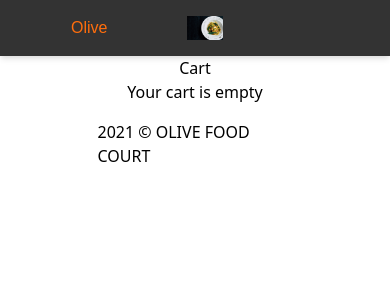
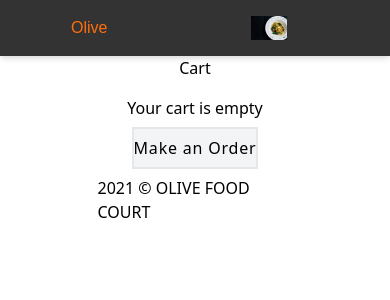
Before and after one commit to felabel/olive-restaurant, a React (Vite) app: page /cart in a window 390 px wide. Shown: the top 300 px of the page. Built offline with nearby package versions, Linux system fonts and the light colour scheme.

Commit message:
fixed layout

```diff
--- a/src/components/Banner.jsx
+++ b/src/components/Banner.jsx
@@ -13,7 +13,7 @@ const Banner = ( {history} ) => {
                                 <h1 className="text-2xl sm:text-2xl md:text-2xl xl:text-2xl font-semibold tracking-wider text-olive-orange"><span className="text-gray-100">Welcome to </span>Olive food court</h1>
                                 <h1 className="text-3xl sm:text-4xl md:text-4xl lg:text-4xl xl:text-4xl capitalize font-bold text-gray-200 py-4 tracking-wider">The authentic <br /> restaurant & cafe</h1>
                                 <p className="text-xl md:text-base sm:text-base xl:text-base lg:text-base text-gray-300">Have a taste of all our continental cuisines, that we prepare best to serve you. We deliver right at your doorstep when you make an order. </p>
-                                <a href="!#" className="btn border border-olive-orange text-base px-12 my-10 rounded-none text-gray-200 font-normal" onClick={() => history.push('/shop')}>Order Now</a>
+                                <p className="btn border border-olive-orange text-base px-12 my-10 rounded-none text-gray-200 font-normal" onClick={() => history.push('/shop')}>Order Now</p>
                             </div>
                         </div>
                         <div className=" pic relative hidden sm:hidden md:block lg:block xl:block">
--- a/src/components/Cart/CartIcon.jsx
+++ b/src/components/Cart/CartIcon.jsx
@@ -8,7 +8,7 @@ import { CartContext } from '../context/CartContext';
 const CartIcon = ({ history }) => {
   const { itemCount } =  useContext(CartContext);
   return (
-        <div className="cursor-pointer flex ml-8" onClick={() => history.push('/cart')}>
+        <div className="cursor-pointer flex ml-24 lg:ml-8 md:ml-8 xl:ml-8" onClick={() => history.push('/cart')}>
           <img src={banner} alt='shopping-cart-icon' className="w-9" />
           {
             itemCount > 0 ? <span className=' w-6 h-6 text-gray-100  bg-olive-orange rounded-xl text-center'> { itemCount} </span> : null
--- a/src/components/Header.jsx
+++ b/src/components/Header.jsx
@@ -27,8 +27,10 @@ const Header = () => {
 
 
                     </ul>
+                    <div className ="">
+                       <CartIcon />
+                    </div>
 
-                   <CartIcon />
                 </div>
             </nav>
 
--- a/src/components/MainSection.jsx
+++ b/src/components/MainSection.jsx
@@ -5,8 +5,8 @@ import FeaturedCollection from './FeaturedCollection';
 const MainSection = ({ history }) => {
   return (
     <div className='bg-gray-100'>
-      <div className='main-section-middle flex flex-1 gap-8 w-8/12  mx-auto my-8 '>
-            <div className='ms-m-image h-60 w-full'>
+      <div className='main-section-middle  md:flex md:flex-1 lg:flex lg:flex-1 gap-8 w-8/12  mx-auto my-8 '>
+            <div className='ms-m-image '>
               <img src={donut} alt='main section' className=""  />
             </div>
             <div className='ms-m-description'>
--- a/src/components/pages/cart-page/CartPage.jsx
+++ b/src/components/pages/cart-page/CartPage.jsx
@@ -3,6 +3,8 @@ import React, { useContext } from 'react';
 import Layout from '../../Layout';
 import CartItem from './CartItem';
 import Total from './Total';
+import { Link } from 'react-router-dom';
+
 
 import { CartContext } from '../../context/CartContext';
 
@@ -16,7 +18,11 @@ const CartPage = () => {
       {
         cartItems.length === 0
         ?
-        <div className='text-center'>Your cart is empty</div>
+        <div className='text-center'><p className="p-4">Your cart is empty</p>
+        <Link to='/shop' className="tracking-wider mx-4 py-2 hover:text-olive-orange bg-gray-100 border-2 border-orange-olive">
+          Make an Order
+      </Link>
+        </div>
         :
         <>
           <div className='cart-page flex justify-around '>
--- a/src/components/shared/FeaturedProduct.jsx
+++ b/src/components/shared/FeaturedProduct.jsx
@@ -10,12 +10,12 @@ const FeaturedProduct = (props) => {
     const product = { title, imageUrl, price, id, description}
     const { addProduct, increase, decrease, cartItems } = useContext(CartContext);
     return (
-        <div className="overflow-hidden items-center rounded-lg bg-card-background shadow-lg h-auto">
+        <div className="overflow-hidden items-center rounded-lg bg-card-background shadow-lg h-auto pb-3 lg:pb-8 md:pb-6 ">
           <div className="rounded-lg center mx-auto mt-6 flex items-center w-4/5 h-2/4">
             <img className ="h-full w-full center rounded-lg text-#fdc762" onClick={() => history.push(`/product/${id}`)} src={burger} alt="spaghetti bolognese" />
 
           </div>
-          <div className="px-6 py-4 mx-auto">
+          <div className="px-6 py-4 mx-auto h-40 ">
             <h3 className="text-lg font-semibold text-olive-orange">{title}</h3>
             <p className="text-gray-200">{description}</p>
             <p className="text-gray-200" >N {price}</p>
```
Lines whose indentation alone changed are shown as unchanged.
